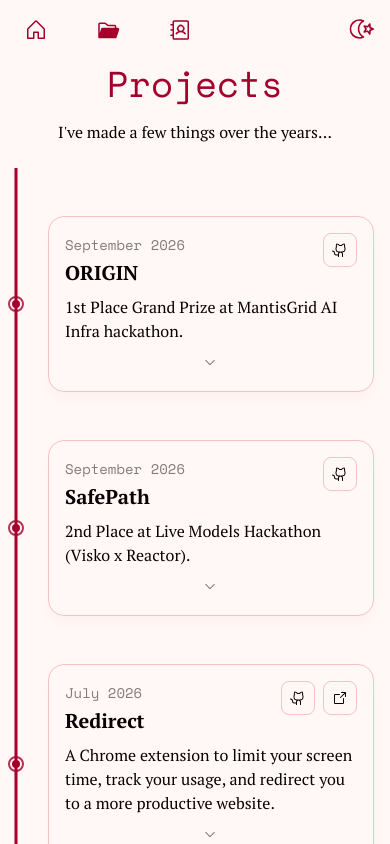
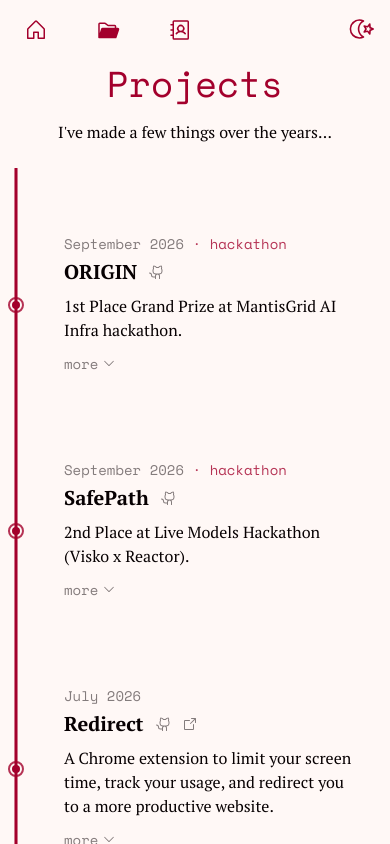
Before and after one commit to alaramartin/website, a Next.js app: page /projects in a window 390 px wide. Shown: the top 844 px of the page. Built offline with nearby package versions, Linux system fonts and the light colour scheme; no server answers; a web font is replaced by a local one.

Commit message:
removed borders and improved project page

```diff
--- a/app/data/info.ts
+++ b/app/data/info.ts
@@ -27,6 +27,9 @@ export type ProjectInfo = {
     // list entries in chronological order within the same month so the stable
     // sort in projects/page.tsx keeps them correctly ordered on ties
     date: string;
+    // set by the projects timeline when it merges in `hackathonProjects`, so
+    // those entries can be marked; never set in the data below
+    hackathon?: boolean;
 };
 
 export type BookInfo = {
--- a/app/page.tsx
+++ b/app/page.tsx
@@ -65,9 +65,6 @@ const proofs: Record<string, ReactNode> = {
                                     githubLink={project.githubLink}
                                     href={project.href}
                                     description={project.miniDescription!}
-                                    year={new Date(
-                                        project.date,
-                                    ).getUTCFullYear()}
                                     tags={project.tags}
                                 />
                                 {index !== miniProjects.length - 1 && (
@@ -124,7 +121,6 @@ const proofs: Record<string, ReactNode> = {
                             githubLink={project.githubLink}
                             href={project.href}
                             description={project.miniDescription!}
-                            year={new Date(project.date).getUTCFullYear()}
                             tags={project.tags}
                         />
                         {index !== miniHackathonProjects.length - 1 && (
--- a/app/projects/components/Notes.tsx
+++ b/app/projects/components/Notes.tsx
@@ -1,12 +1,25 @@
 interface NotesProps {
     notes: string[];
+    // left-side timeline cards are right-aligned on desktop, so their bullets
+    // are mirrored onto the right edge to line up with the rest of the card
+    side?: "left" | "right";
 }
 
-export default function Notes({ notes }: NotesProps) {
+export default function Notes({ notes, side = "right" }: NotesProps) {
     return (
-        <ul className="list-disc list-inside italic mx-6 md:mx-20 my-6 text-bodytext/70">
+        <ul className="italic my-4 text-bodytext/70 space-y-0.5">
             {notes.map((note, index) => {
-                return <li key={note.substring(0, 3) + index}>{note}</li>;
+                return (
+                    <li
+                        key={note.substring(0, 3) + index}
+                        className={`flex gap-2 ${
+                            side === "left" ? "md:flex-row-reverse" : ""
+                        }`}
+                    >
+                        <span aria-hidden="true">•</span>
+                        <span>{note}</span>
+                    </li>
+                );
             })}
         </ul>
     );
--- a/app/projects/components/Project.tsx
+++ b/app/projects/components/Project.tsx
@@ -19,11 +19,20 @@ interface ProjectProps {
     notes?: string[];
     tags?: string[];
     date?: string;
+    hackathon?: boolean;
+    // which side of the desktop timeline the card sits on; left cards are
+    // right-aligned so both columns hug the curve
+    side?: "left" | "right";
+}
+
+// small marker after a hackathon project's date, here and in TimelineNode
+export function HackathonMark() {
+    return <span className="text-accent/80"> · hackathon</span>;
 }
 
 const DEFAULT_DATE = "August 2025";
 
-function formatDateString(dateStr: string): string {
+export function formatDateString(dateStr: string): string {
     if (dateStr == "DEFAULT") {
         return DEFAULT_DATE;
     } else {
@@ -44,29 +53,40 @@ export default function Project({
     notes,
     tags,
     date = "DEFAULT",
+    hackathon,
+    side = "right",
 }: ProjectProps) {
     const [viewExtra, setViewExtra] = useState(false);
     const hasExtra = (notes && notes.length > 0) || (tags && tags.length > 0);
+    const isLeft = side === "left";
 
     return (
-        <motion.div
-            whileHover={{ y: -4 }}
-            transition={{ type: "spring", stiffness: 300, damping: 24 }}
-            className={`${serif.className} text-bodytext antialiased border border-lighthighlight/50 hover:border-lighthighlight rounded-2xl p-4 shadow-lg/5 hover:shadow-lg/15 shadow-lighthighlight relative h-full w-full place-content-center transition-colors duration-150`}
+        <div
+            className={`${serif.className} text-bodytext antialiased rounded-2xl p-4 relative w-fit max-w-full hover:bg-lighthighlight/10 transition-colors duration-150 ${
+                isLeft ? "md:text-right" : ""
+            }`}
         >
             <div>
+                {/* on desktop the date sits across the timeline from the card
+                    (see TimelineNode); mobile has no room there, so keep it here */}
                 <p
-                    className={`${mono.className} text-bodytext/50 pt-0.5 pb-1 text-sm`}
+                    className={`${mono.className} md:hidden text-bodytext/50 pt-0.5 pb-1 text-sm`}
                 >
                     {formatDateString(date)}
+                    {hackathon && <HackathonMark />}
                 </p>
-                <p className="text-xl font-extrabold pb-2">{name}</p>
-                <div className="absolute top-4 right-4 space-x-2">
+                <div
+                    className={`flex items-center gap-2 pb-2 ${
+                        isLeft ? "md:flex-row-reverse" : ""
+                    }`}
+                >
+                    <p className="text-xl font-extrabold">{name}</p>
+                    <div className="flex items-center gap-0.5">
                         <Link
                             href={githubLink}
                             target="_blank"
                             aria-label="View the source code on GitHub!"
-                        className="inline-block border border-lighthighlight/50 rounded-lg p-2 hover:bg-lighthighlight/20 transition-colors cursor-pointer"
+                            className="inline-flex p-1 text-bodytext/50 hover:text-accent transition-colors cursor-pointer"
                         >
                             <div className="w-4 h-4">
                                 <GithubLogoIcon />
@@ -77,7 +97,7 @@ export default function Project({
                                 href={href}
                                 target="_blank"
                                 aria-label="Check it out!"
-                            className="inline-block border border-lighthighlight/50 rounded-lg p-2 hover:bg-lighthighlight/20 transition-colors cursor-pointer"
+                                className="inline-flex p-1 text-bodytext/50 hover:text-accent transition-colors cursor-pointer"
                             >
                                 <div className="w-4 h-4">
                                     <ArrowSquareOutIcon />
@@ -85,11 +105,12 @@ export default function Project({
                             </Link>
                         )}
                     </div>
+                </div>
                 <p>{description}</p>
             </div>
 
             {hasExtra && (
-                <div className="text-center mt-1">
+                <div className="mt-1">
                     <AnimatePresence initial={false}>
                         {viewExtra && (
                             <motion.div
@@ -103,8 +124,8 @@ export default function Project({
                                 }}
                                 style={{ overflow: "hidden" }}
                             >
-                                {notes && <Notes notes={notes} />}
-                                {tags && <SkillTags tags={tags} />}
+                                {notes && <Notes notes={notes} side={side} />}
+                                {tags && <SkillTags tags={tags} side={side} />}
                             </motion.div>
                         )}
                     </AnimatePresence>
@@ -113,9 +134,9 @@ export default function Project({
                         type="button"
                         onClick={() => setViewExtra((v) => !v)}
                         aria-expanded={viewExtra}
-                        title={viewExtra ? "see less" : "see more"}
-                        className={`${mono.className} mt-1 inline-flex items-center gap-1 text-sm text-bodytext/60 hover:text-accent px-3 py-1 rounded-lg cursor-pointer hover:bg-lighthighlight/15 transition-colors`}
+                        className={`${mono.className} mt-1 inline-flex items-center gap-1 text-sm text-bodytext/50 hover:text-accent py-1 cursor-pointer transition-colors`}
                     >
+                        {viewExtra ? "less" : "more"}
                         <motion.span
                             className="inline-flex w-4 h-4"
                             animate={{ rotate: viewExtra ? 180 : 0 }}
@@ -126,6 +147,6 @@ export default function Project({
                     </button>
                 </div>
             )}
-        </motion.div>
+        </div>
     );
 }
--- a/app/projects/components/TimelineNode.tsx
+++ b/app/projects/components/TimelineNode.tsx
@@ -8,7 +8,8 @@ import {
     useSpring,
     type MotionValue,
 } from "motion/react";
-import Project from "./Project";
+import Project, { formatDateString, HackathonMark } from "./Project";
+import { mono } from "@/app/ui/fonts";
 import TimelinePlant, { type PlantVariant } from "./TimelinePlant";
 import type { ProjectInfo } from "@/app/data/info";
 
@@ -106,6 +107,17 @@ export default function TimelineNode({
                     />
                 )}
             </span>{" "}
+            {/* desktop date: on the far side of the dot from the card */}
+            <span
+                className={`hidden md:block absolute top-1/2 -translate-y-1/2 whitespace-nowrap ${mono.className} text-sm text-bodytext/50 ${
+                    isLeft
+                        ? "left-[calc(50%+var(--tl-amp)+1.5rem)]"
+                        : "right-[calc(50%+var(--tl-amp)+1.5rem)]"
+                }`}
+            >
+                {formatDateString(project.date)}
+                {project.hackathon && <HackathonMark />}
+            </span>
             <motion.div
                 initial={{ opacity: 0, x: isLeft ? -24 : 24, y: 12 }}
                 whileInView={{ opacity: 1, x: 0, y: 0 }}
@@ -113,11 +125,11 @@ export default function TimelineNode({
                 transition={{ duration: 0.5, ease: "easeOut" }}
                 className={`pl-8 md:pl-0 w-full ${
                     isLeft
-                        ? "md:col-start-1 md:pr-10 md:justify-self-end"
+                        ? "md:col-start-1 md:pr-10 md:justify-self-end md:justify-end"
                         : "md:col-start-2 md:pl-10 md:justify-self-start"
                 } md:self-center flex flex-row items-center`}
             >
-                <Project {...project} />
+                <Project {...project} side={isLeft ? "left" : "right"} />
             </motion.div>
         </div>
     );
--- a/app/projects/page.tsx
+++ b/app/projects/page.tsx
@@ -12,9 +12,10 @@ import TextScramble from "../components/TextScramble";
 // month precision (YYYY-MM), so entries within the same month rely on the stable
 // sort preserving their order here: `projects` first, then `hackathonProjects`
 // (see info.ts)
-const sortedProjects = [...projects, ...hackathonProjects].sort(
-    (a, b) => new Date(b.date).getTime() - new Date(a.date).getTime(),
-);
+const sortedProjects = [
+    ...projects,
+    ...hackathonProjects.map((p) => ({ ...p, hackathon: true })),
+].sort((a, b) => new Date(b.date).getTime() - new Date(a.date).getTime());
 
 export const metadata = generateMetadataBase({
     title: "Projects",
```
Also changed, not shown: app/components/MiniProject.tsx (+1 -8 lines), app/projects/components/SkillTags.tsx (+8 -4 lines). Lines whose indentation alone changed are shown as unchanged.
